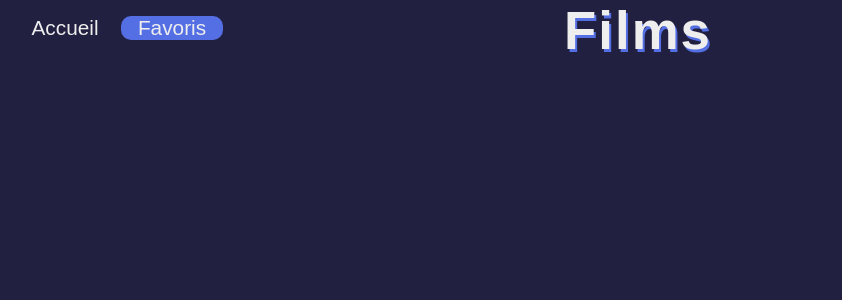
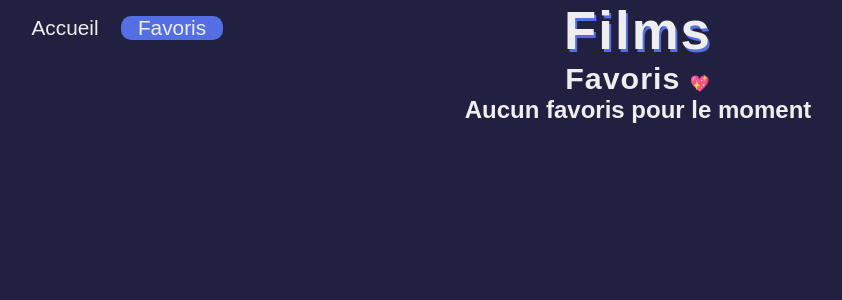
Before and after one commit to ondjoss/films, a React (Create React App) app: page /favoris in a window 1280 px wide. Shown: the top 300 px of the page, without its empty margins (2-844 px from the left). Built offline with nearby package versions, Linux system fonts and the light colour scheme; a web font is replaced by a local one.

Commit message:
Affichage des favoris de l'utilisateur...

```diff
--- a/src/components/Card.js
+++ b/src/components/Card.js
@@ -99,7 +99,8 @@ const Card = ({film}) => {
             {film.release_date ? <h5>sorti le : {dateFormater(film.release_date)}</h5> : ""}
             <h4>{film.vote_average}/10 <span>⭐</span></h4>
 
-            <ul>{genreFinder()}</ul>
+            <ul>{film.genre_ids ? genreFinder() : film.genres.map((genre, index) => (<li key={index}>{genre.name}</li>))}</ul>
+
             {film.overview ? <h3>Synopsis</h3> : ""}
            <p> {film.overview}</p>
 
--- a/src/pages/UserList.js
+++ b/src/pages/UserList.js
@@ -1,12 +1,32 @@
-import React from 'react';
+import React, { useEffect, useState } from 'react';
+import Card from '../components/Card';
 import Header from '../components/Header';
+import axios from 'axios';
 
 
 
 const UserList = () => {
+
+    const [listData, setListData] = useState([]);
+
+    useEffect(() => {
+
+        let filmsId = window.localStorage.films ? window.localStorage.films.split(",") : [];
+
+        for(let i = 0; i < filmsId.length; i++){
+            axios.get(`https://api.themoviedb.org/3/movie/${filmsId[i]}?api_key=1b53a67abc248fbeb4ccccf2044cb1a3&language=fr-FR`)
+            .then((res) => setListData((listData) => [...listData, res.data]));
+        }
+
+    }, []);
+
     return (
-        <div>
+        <div className='user-list-page'>
             <Header/>
+            <h2>Favoris <span>&#128150;</span></h2>
+            <div className="result">
+                {listData.length > 0 ? (listData.map((film) => <Card film={film} key={film.id}/>)) : (<h2>Aucun favoris pour le moment</h2>)}
+            </div>
         </div>
     );
 };
```
